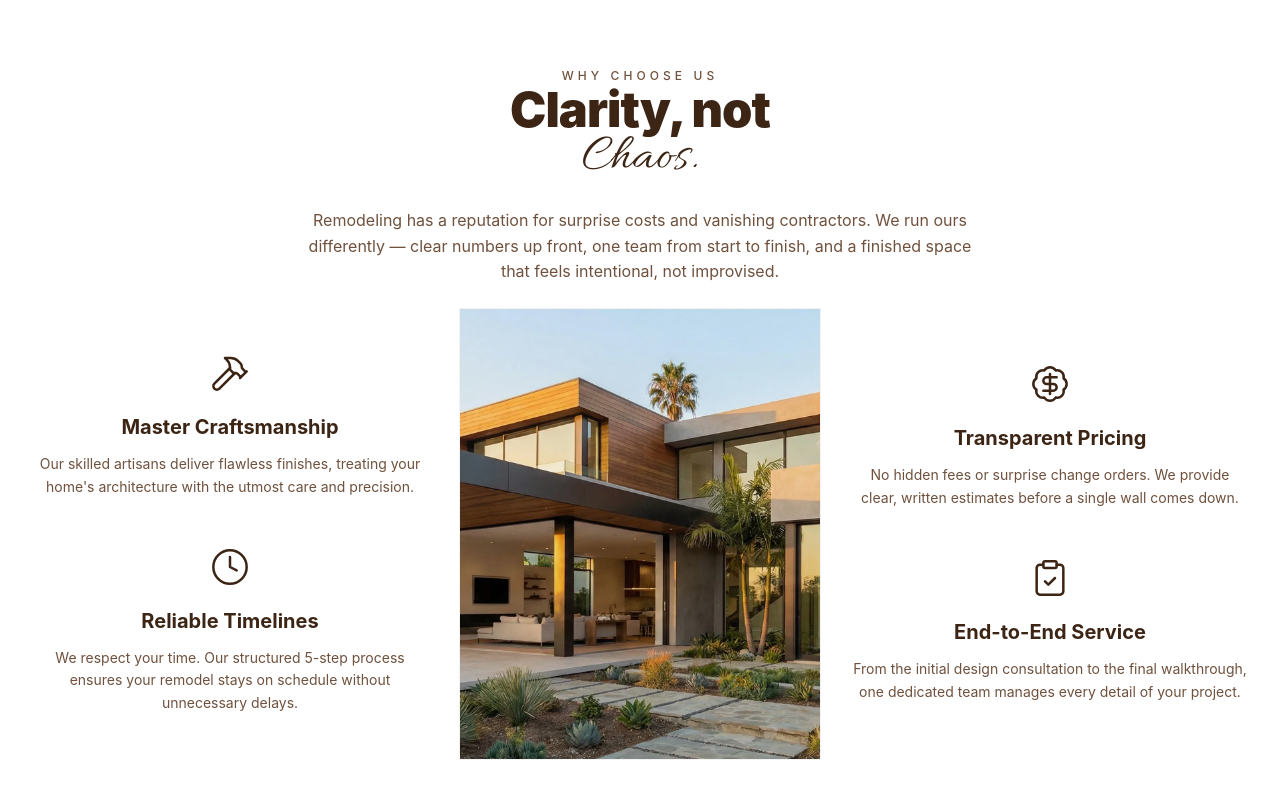
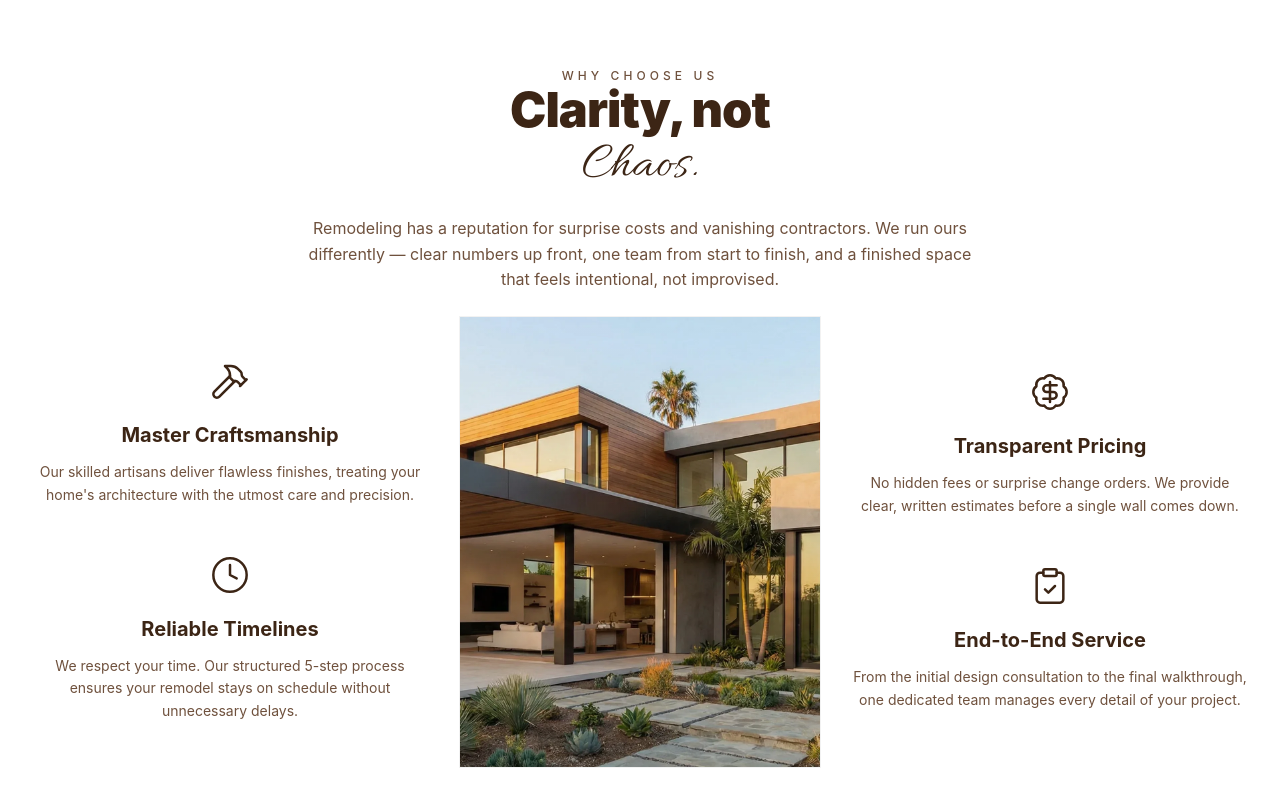
Before and after one commit to awaiskhancpp/meridian, a Next.js app: page / in a window 1280 px wide. Shown: the part 2200-3000 px from the top of the page. Built offline with nearby package versions, Linux system fonts and the light colour scheme; a web font is replaced by a local one.

Commit message:
refactor: adjust margin for improved spacing in PageHero and SectionHeading components

```diff
--- a/src/components/ui/PageHero.tsx
+++ b/src/components/ui/PageHero.tsx
@@ -52,7 +52,7 @@ export default function PageHero({
               <span className="type-hero-display font-bold uppercase leading-hero tracking-heading-subtle text-white">
                 {heading}
               </span>{' '}
-              <span className="mt-1 inline-block -translate-y-1 font-script capitalize type-hero-script leading-script text-cream">
+              <span className="mt-2 inline-block -translate-y-1 font-script capitalize type-hero-script leading-script text-cream">
                 {script}
               </span>
             </h1>
--- a/src/components/ui/SectionHeading.tsx
+++ b/src/components/ui/SectionHeading.tsx
@@ -56,7 +56,7 @@ export default function SectionHeading({
       </p>
       <h2 id={id} className={headingMt}>
         <span className="block heading-2 text-dark">{heading}</span>
-        <span className="block heading-script capitalize text-accent">{script}</span>
+        <span className="mt-2 block heading-script capitalize text-accent">{script}</span>
       </h2>
       {subheading && <p className={subheadingClassName}>{subheading}</p>}
     </div>
```
